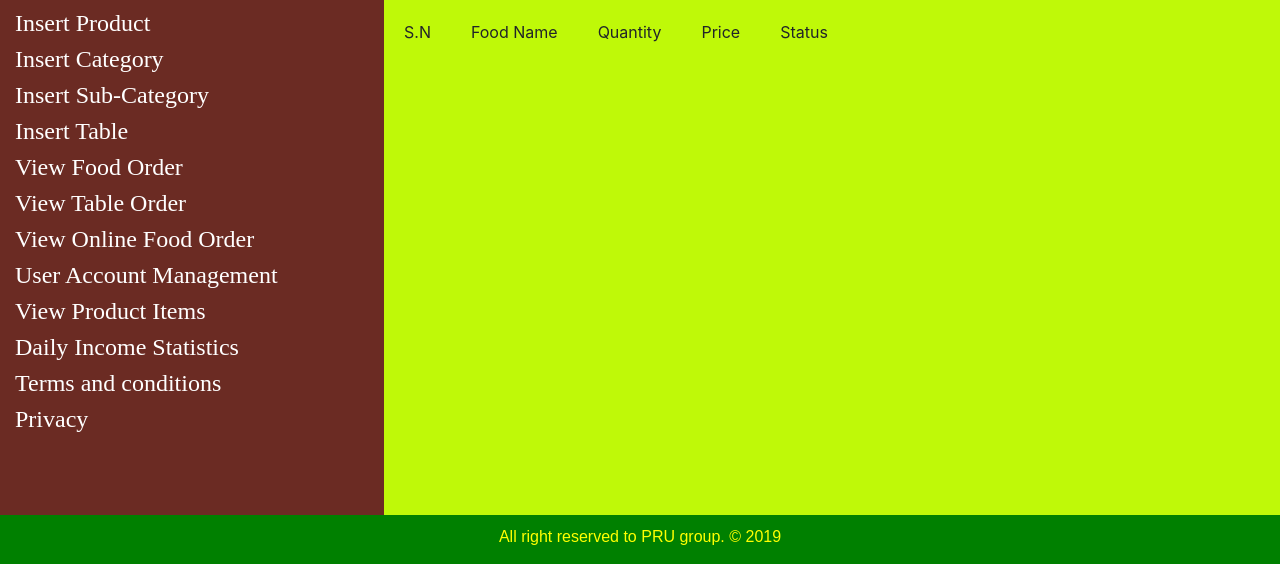
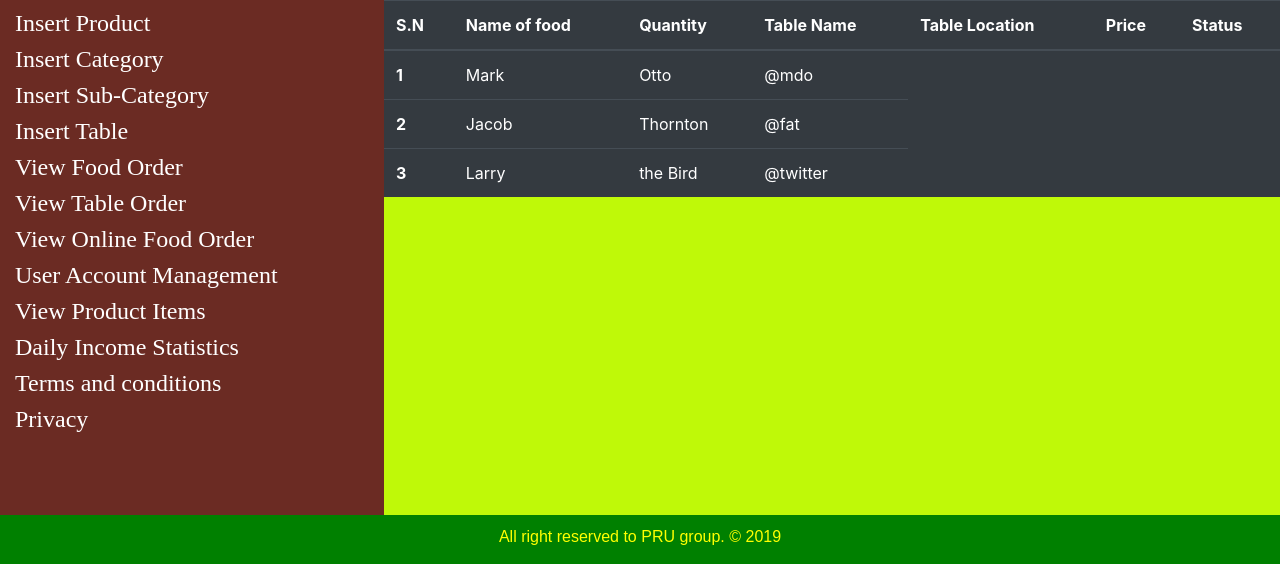
Before and after one commit to gpujwal054/WebAppOnlineFoodReservation, a PHP site: page /view_foodOrder.php in a window 1280 px wide. Shown: the part 100-664 px from the top of the page. Run offline with PHP 8.4, Linux system fonts and the light colour scheme.

Commit message:
View food order committed

```diff
--- a/view_foodOrder.php
+++ b/view_foodOrder.php
@@ -13,14 +13,38 @@
 	<div class="container_wrapper" style="width: 100%;height: 515px">
 	<?php include 'sidebar.php'; ?>
 		<div class="content" style="width:70%;float:right;height:515px;background-color: #BFF908">
-			<table>
+			<table class="table table-dark">
+				<thead>
 				<tr>
-					<td style="padding: 20px">S.N</td>
-					<td style="padding: 20px">Food Name</td>
-					<td style="padding: 20px">Quantity</td>
-					<td style="padding: 20px">Price</td>
-					<td style="padding: 20px">Status</td>
+				  <th scope="col">S.N</th>
+				  <th scope="col">Name of food</th>
+				  <th scope="col">Quantity</th>
+				  <th scope="col">Table Name</th>
+				  <th scope="col">Table Location</th>
+				  <th scope="col">Price</th>
+				  <th scope="col">Status</th>
 				</tr>
+				</thead>
+				<tbody>
+				<tr>
+				  <th scope="row">1</th>
+				  <td>Mark</td>
+				  <td>Otto</td>
+				  <td>@mdo</td>
+				</tr>
+				<tr>
+				  <th scope="row">2</th>
+				  <td>Jacob</td>
+				  <td>Thornton</td>
+				  <td>@fat</td>
+				</tr>
+				<tr>
+				  <th scope="row">3</th>
+				  <td>Larry</td>
+				  <td>the Bird</td>
+				  <td>@twitter</td>
+				</tr>
+				</tbody>
 			</table>
 		</div>
 	</div>
```
